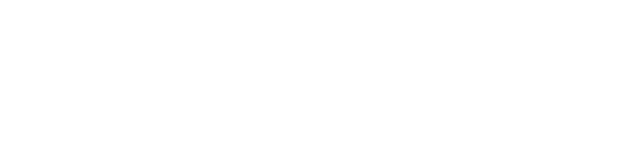
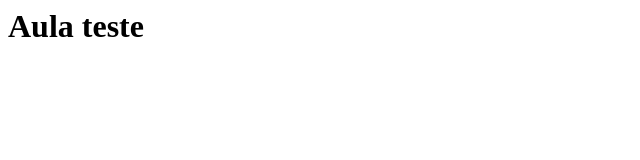
Before and after one commit to KauanStorer/2DS_TESTE, a plain HTML site: page index.html in a window 1280 px wide. Shown: the whole page, without its empty margins (0-640 px from the left). Drawn offline with Linux system fonts and the light colour scheme.

Commit message:
adicionando arquivos 2

```diff
--- /dev/null
+++ b/arquivo.js
@@ -0,0 +1 @@
+//preparando arquio para aula
--- a/index.html
+++ b/index.html
@@ -6,6 +6,6 @@
     <title>Document</title>
 </head>
 <body>
-
+    <h1>Aula teste</h1>
 </body>
 </html>
```
